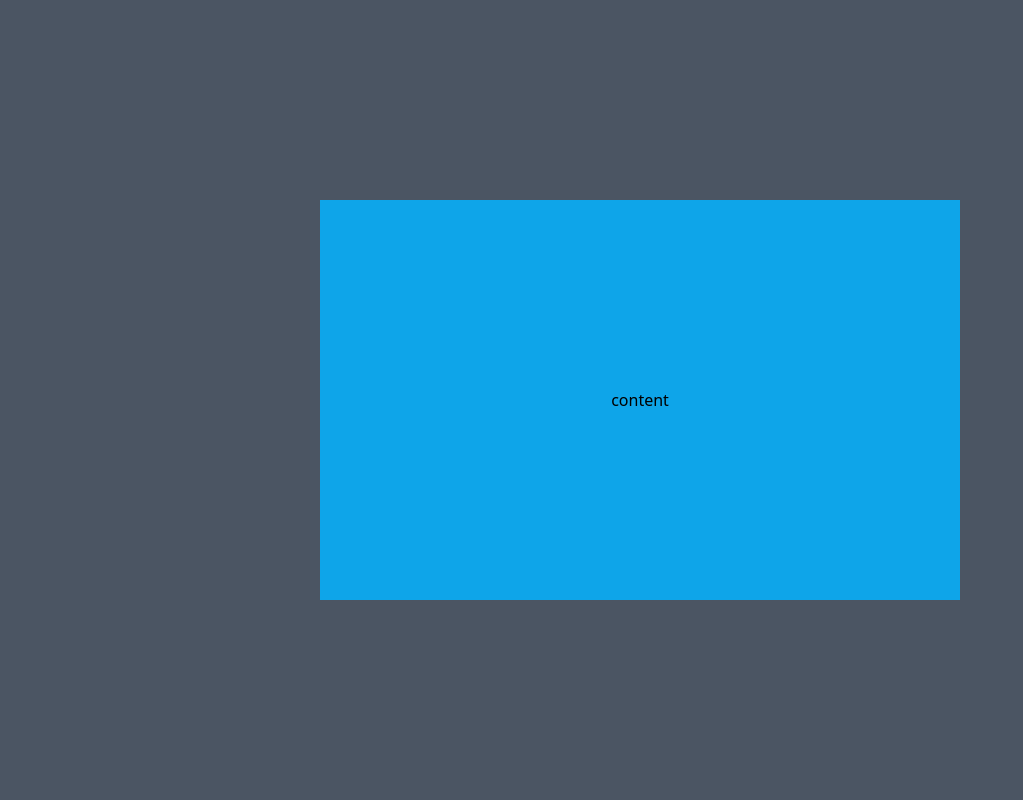
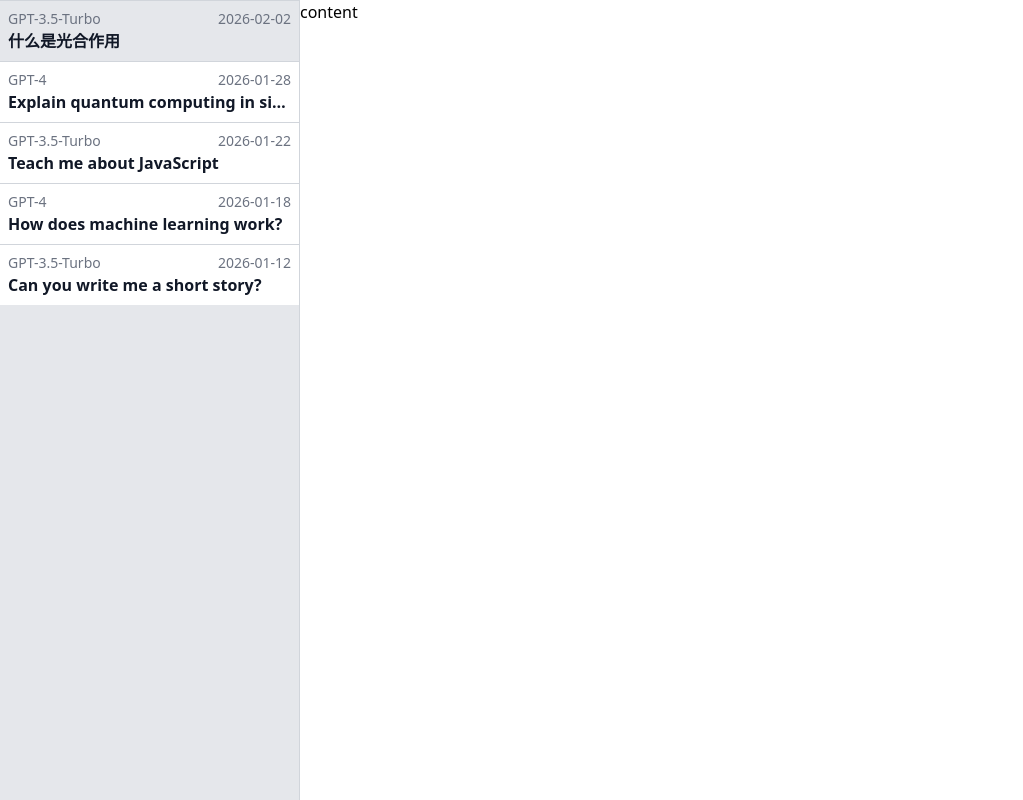
Before and after one commit to ReactflutterMQ/vchat, a Vue app: page / in a window 1280 px wide. Shown: the whole page, without its empty margins (0-1023 px from the left). Built offline with nearby package versions, Linux system fonts and the light colour scheme.

Commit message:
ConversationList组件

```diff
--- a/src/App.vue
+++ b/src/App.vue
@@ -1,18 +1,23 @@
 <template>
-    <!-- <h1 class="text-3xl font-bold bg-gray-400 text-blue-600">💖 Hello World!</h1>
-    <p>Welcome to the WChat application!</p> -->
-    <!-- <div class=" flex items-center justify-between h-screen">
-        <div class="bg-gray-300 text-gray-700 w-[10rem] h-full hover:bg-yellow-300">sidebar</div>
-        <div class="bg-green-300 text-blue-700 h-full flex-1">
+    <div class=" flex items-center justify-between h-screen">
+        <div class=" w-[300px] bg-gray-200 h-full border-r border-gray-300">
+            <ConversationList :items="items" />
+        </div>
+        <div class="h-full flex-1">
             content
-            <input type="text" placeholder="Search for anything" class=" placeholder:text-blue-300" />
         </div>
-    </div> -->
-    <div class="h-screen w-full flex items-center justify-center bg-gray-600">
-        <div class="w-1/2 h-1/2 bg-sky-500 flex items-center justify-center">content</div>
     </div>
 </template>
 
-<script setup>
+<script setup lang="ts">
+import { ConversationProps } from './types';
+import ConversationList from './components/ConversationList.vue';
+const items: ConversationProps[] = [
+    { id: 1, selectedModel: 'GPT-3.5-Turbo', title: '什么是光合作用', createdAt: '2026-01-30', updatedAt: '2026-02-02', providerId: 1 },
+    { id: 2, selectedModel: 'GPT-4', title: 'Explain quantum computing in simple terms', createdAt: '2026-01-25', updatedAt: '2026-01-28', providerId: 2 },
+    { id: 3, selectedModel: 'GPT-3.5-Turbo', title: 'Teach me about JavaScript', createdAt: '2026-01-20', updatedAt: '2026-01-22', providerId: 3 },
+    { id: 4, selectedModel: 'GPT-4', title: 'How does machine learning work?', createdAt: '2026-01-15', updatedAt: '2026-01-18', providerId: 4 },
+    { id: 5, selectedModel: 'GPT-3.5-Turbo', title: 'Can you write me a short story?', createdAt: '2026-01-10', updatedAt: '2026-01-12', providerId: 5 }
+]
 console.log("WChat application loaded successfully!");
 </script>
--- /dev/null
+++ b/src/components/ConversationList.vue
@@ -0,0 +1,21 @@
+<template>
+    <div class="conversation-list">
+        <div class="item border-gray-300 border-t cursor-pointer bg-white hover:bg-gray-200 p-2"
+        v-for="item in items"
+        :key="item.id"
+        >
+        <a href="#">
+            <div class=" flex justify-between items-center text-sm leading-5 text-gray-500">
+                <span>{{ item.selectedModel }}</span>
+                <span>{{ item.updatedAt }}</span>
+            </div>
+            <h2 class=" font-semibold leading-6 text-gray-900 truncate">{{ item.title}}</h2>
+        </a>
+        </div>
+    </div>
+</template>
+
+<script lang="ts" setup>
+import { ConversationProps } from '../types';
+defineProps<{ items: ConversationProps[] }>();
+</script>
--- a/src/main.ts
+++ b/src/main.ts
@@ -1,4 +1,4 @@
-import { app, BrowserWindow } from 'electron';
+import { app, BrowserWindow, Menu } from 'electron';
 import path from 'node:path';
 import started from 'electron-squirrel-startup';
 
@@ -33,7 +33,10 @@ const createWindow = () => {
 // This method will be called when Electron has finished
 // initialization and is ready to create browser windows.
 // Some APIs can only be used after this event occurs.
-app.on('ready', createWindow);
+app.on('ready', () => {
+  Menu.setApplicationMenu(null); // 移除菜单栏
+  createWindow();
+});
 
 // Quit when all windows are closed, except on macOS. There, it's common
 // for applications and their menu bar to stay active until the user quits
--- /dev/null
+++ b/src/types.ts
@@ -0,0 +1,8 @@
+export interface ConversationProps {
+    id: number;
+    title: string;
+    selectedModel: string;
+    createdAt: string;
+    updatedAt: string;
+    providerId: number;
+}
```
